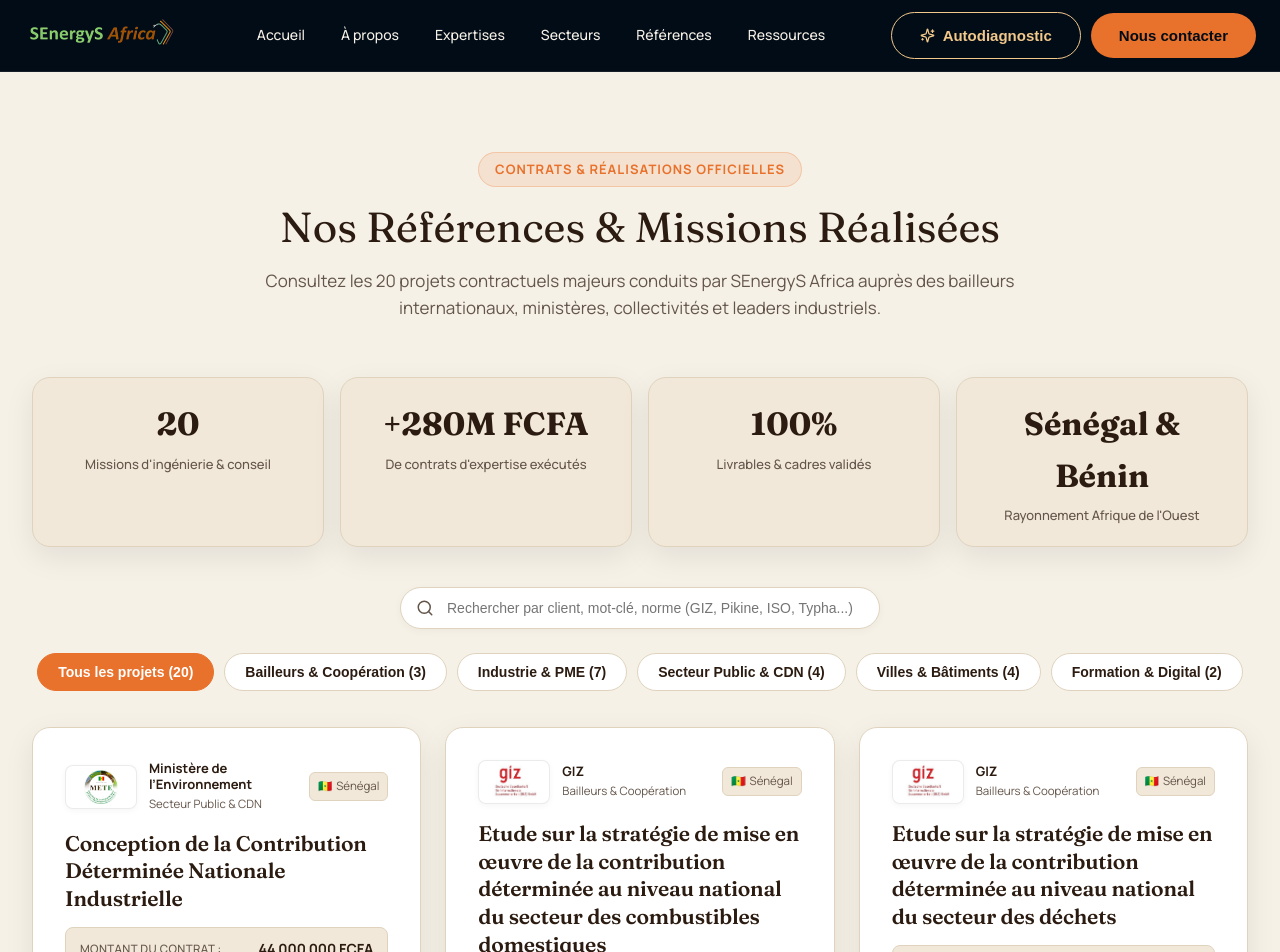
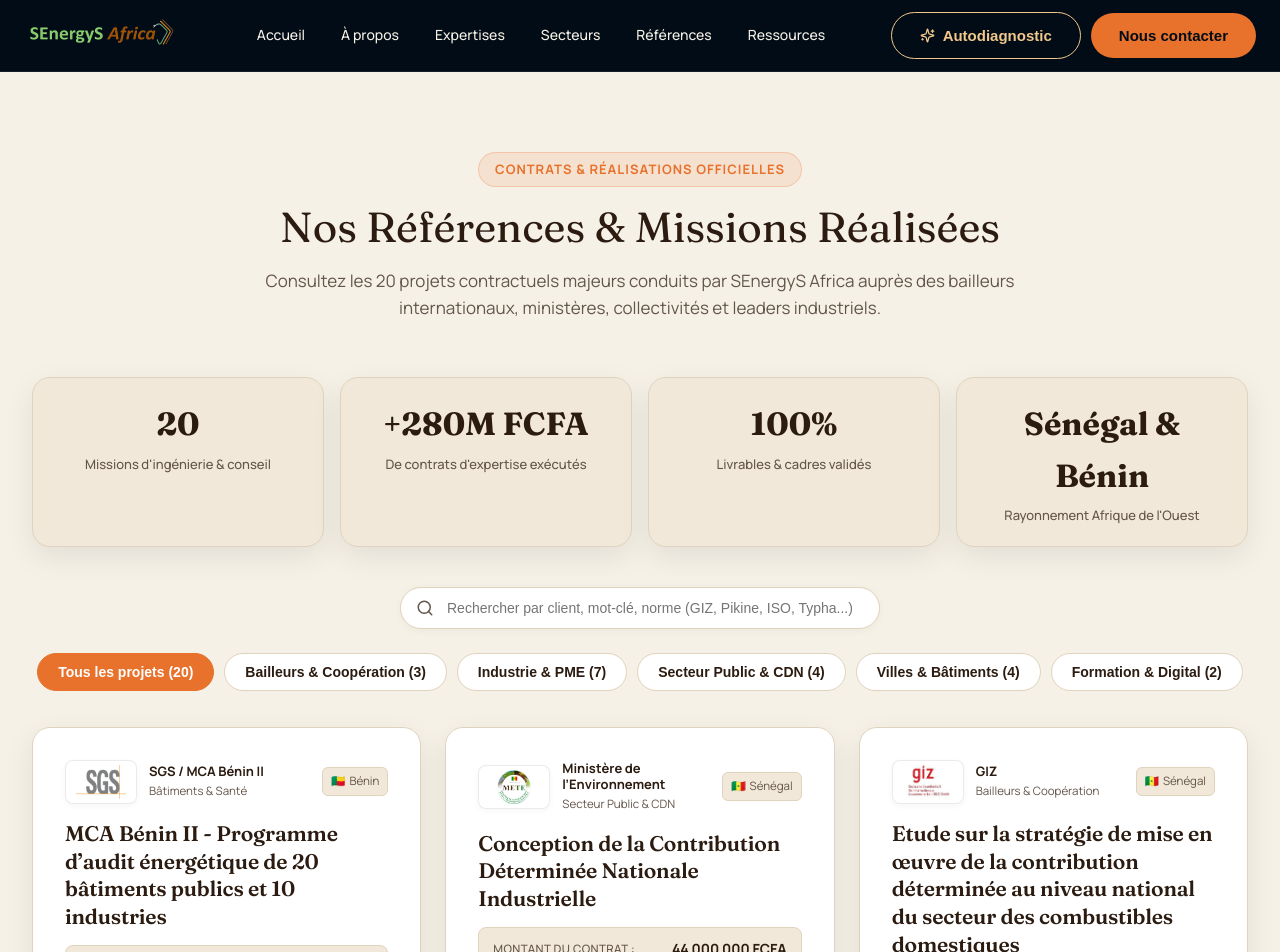
Before and after one commit to SarrMouhamadu/SEA, a React (Vite) app in the folder client/: page /produits in a window 1280 px wide. Shown: the top 952 px of the page. Built offline with nearby package versions, Linux system fonts and the light colour scheme.

Commit message:
feat(references): positionnement du projet MCA Bénin II en 1ere position absolue

```diff
--- a/client/src/data/referencesData.js
+++ b/client/src/data/referencesData.js
@@ -4,6 +4,30 @@
  */
 
 export const officialReferences = [
+
+  {
+    id: 20,
+    rank: 20,
+    amountValue: 0,
+    title: "MCA Bénin II - Programme d’audit énergétique de 20 bâtiments publics et 10 industries",
+    client: "SGS/ MCA Benin II",
+    clientBadge: "SGS / MCA Bénin II",
+    clientLogo: "/assets/partners/logos/sgs.png",
+    sector: "territoires",
+    sectorLabel: "Bâtiments & Santé",
+    country: "Bénin",
+    contractValue: "Confidentiel",
+    period: "Septembre 2019 – Juin 2021",
+    duration: "3 ans",
+    summary: "Pilotage des missions d'audit énergétique de 20 bâtiments publics et 10 Industries",
+    keyImpact: "Audits énergétiques instrumentés de 20 bâtiments publics et hôpitaux du Bénin",
+    objectives: [
+      "Pilotage des missions d'audit énergétique de 20 bâtiments publics et 10 Industries",
+      "Développement de méthodologies d'audit adaptées au contexte ouest-africain",
+      "Accompagnement des industries à l’ISO 50 001",
+      "Elaboration des prescriptions techniques pour les projets d’économie d’énergie"
+]
+  },
   {
     id: 14,
     rank: 1,
@@ -460,28 +484,4 @@ export const officialReferences = [
       "Formations des parties prenantes dans l’intégration des parcs industriels durables dans les villes du pays",
       "Renforcement des capacités techniques et institutionnelles de l’AEME, de l’APROSI et toutes les parties prenantes"
 ]
-  },
-  {
-    id: 20,
-    rank: 20,
-    amountValue: 0,
-    title: "MCA Bénin II - Programme d’audit énergétique de 20 bâtiments publics et 10 industries",
-    client: "SGS/ MCA Benin II",
-    clientBadge: "SGS / MCA Bénin II",
-    clientLogo: "/assets/partners/logos/sgs.png",
-    sector: "territoires",
-    sectorLabel: "Bâtiments & Santé",
-    country: "Bénin",
-    contractValue: "Confidentiel",
-    period: "Septembre 2019 – Juin 2021",
-    duration: "3 ans",
-    summary: "Pilotage des missions d'audit énergétique de 20 bâtiments publics et 10 Industries",
-    keyImpact: "Audits énergétiques instrumentés de 20 bâtiments publics et hôpitaux du Bénin",
-    objectives: [
-      "Pilotage des missions d'audit énergétique de 20 bâtiments publics et 10 Industries",
-      "Développement de méthodologies d'audit adaptées au contexte ouest-africain",
-      "Accompagnement des industries à l’ISO 50 001",
-      "Elaboration des prescriptions techniques pour les projets d’économie d’énergie"
-]
-  },
-];
+  },];
--- a/client/src/pages/References.jsx
+++ b/client/src/pages/References.jsx
@@ -26,7 +26,14 @@ export default function References() {
 
         return matchesSector && matchesSearch;
       })
-      .sort((a, b) => (b.amountValue || 0) - (a.amountValue || 0));
+      .sort((a, b) => {
+        // Le projet du Bénin toujours en 1ère position
+        const isBeninA = a.country?.toLowerCase().includes('bénin') || a.country?.toLowerCase().includes('benin') || a.id === 20;
+        const isBeninB = b.country?.toLowerCase().includes('bénin') || b.country?.toLowerCase().includes('benin') || b.id === 20;
+        if (isBeninA && !isBeninB) return -1;
+        if (!isBeninA && isBeninB) return 1;
+        return (b.amountValue || 0) - (a.amountValue || 0);
+      });
   }, [sectorFilter, searchQuery]);
 
   const counts = useMemo(() => {
```
